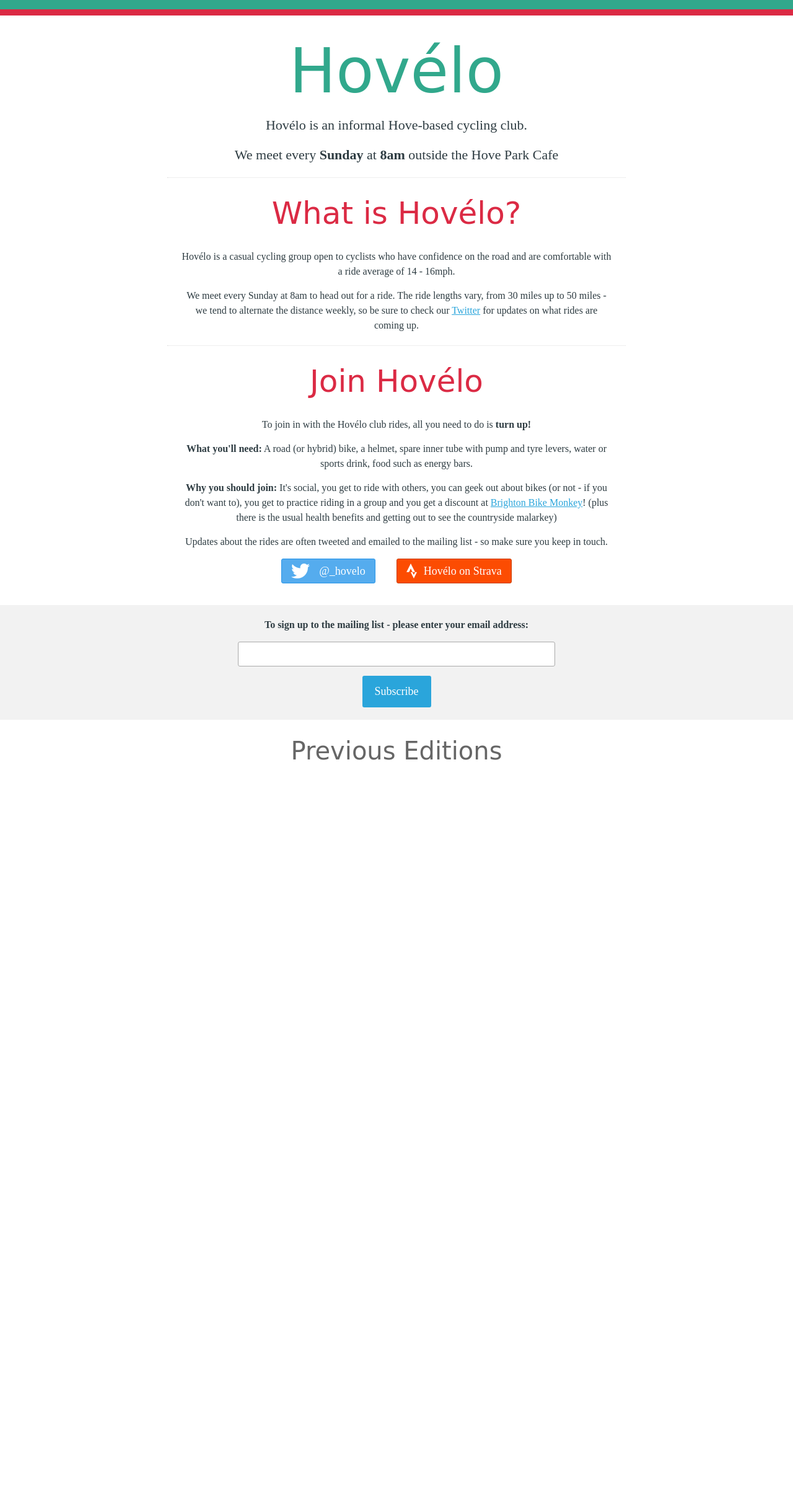
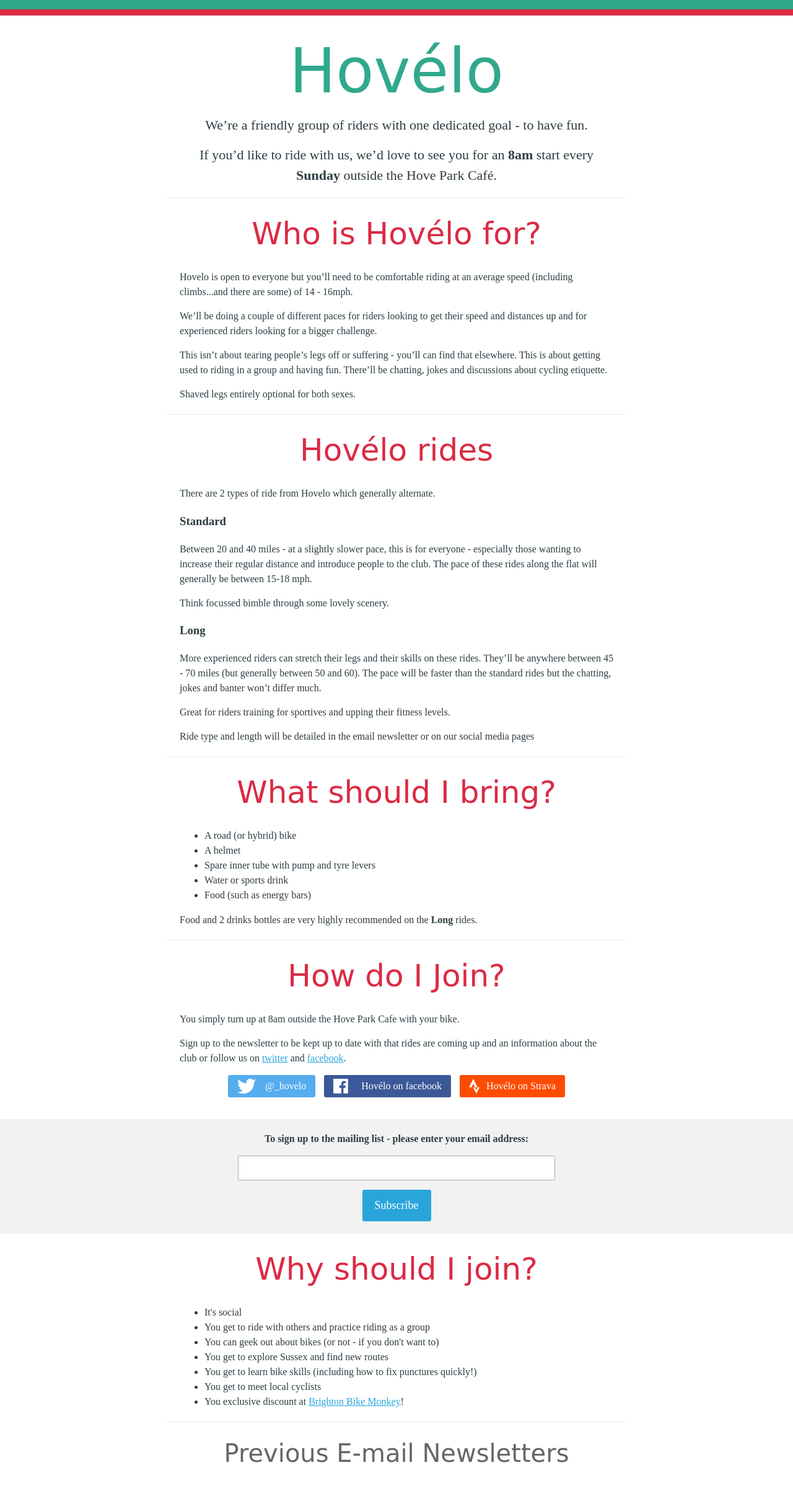
Before and after one commit to hovelo/website, a PHP site: page / in a window 1280 px wide. Shown: the whole page at 62% size. Before the commit the page ends 1226 px from the top, so only its background shows below. Run offline with PHP 8.4, Linux system fonts and the light colour scheme; data that the repository does not hold is empty; some web fonts are replaced.

Commit message:
Content update including addition of facebook link

```diff
--- a/assets/css/style.css
+++ b/assets/css/style.css
@@ -44,12 +44,14 @@ body {
 	font-weight: 300;
 	color: #2E3C42;
 	padding: 40px 0;
+	background: #fff;
 }
 h1, h2 {
 	font-weight: 400;
 	font-family: 'Pacifico', cursive;
 	margin: 0 0 20px;
 	color: #31A88C;
+	text-align: center;
 }
 h1 {
 	font-size: 100px;
@@ -94,8 +96,9 @@ label {
 .wrap {
 	max-width: 700px;
 	margin: 0 auto;
-	text-align: center;
+	text-align: left;
 	padding: 0 20px;
+	background: #fff;
 }
 .wrap + .wrap {
 	border-top: 1px dotted #ddd;
@@ -110,15 +113,18 @@ label {
 
 .hero {
 	font-size: 22px;
+	text-align: center;
 }
 .wrap.featured {
 	padding: 20px;
 	border-top: 0;
 	max-width: 100%;
 	background: #f2f2f2;
+	text-align: center;
 }
 .social-wrap {
 	margin-bottom: 0;
+	text-align: center;
 }
 .social {
 	-webkit-border-radius: 3px;
@@ -130,19 +136,21 @@ label {
 	transition: opacity 0.2s ease;
 	display: inline-block;
 	padding: 10px 15px 10px 60px;
-	margin: 0 15px 15px;
+	margin: 0 5px 15px;
 	line-height: 1;
 	color: #fff;
-	font-size: 18px;
-	border: 1px solid #2795E9;
+	font-size: 16px;
 	text-decoration: none;
 	background: #55acee 15px center no-repeat url('../images/twitter.png');
 }
 .strava {
 	background-color: #FC4C02;
-	border-color: #C93D02;
 	background-image: url('../images/strava.png');
 	padding-left: 43px;
+}
+.facebook {
+	background-color: #3B5998;
+	background-image: url('../images/facebook.png');
 }
 .social:hover {
 	filter: alpha(opacity=80);
@@ -188,6 +196,7 @@ label {
 	margin: 0;
 	padding: 0;
 	list-style: none;
+	text-align: center;
 }
 .list a {
 	text-decoration: none;
--- a/index.php
+++ b/index.php
@@ -1,6 +1,6 @@
 <?php $data = json_decode(file_get_contents(dirname(__FILE__) . '/data/data.json'));?>
 <!doctype html>
-<html class="no-js" itemscope lang="">
+<html class="no-js" itemscope lang="en">
 	<head>
 		<meta charset="utf-8">
 		<meta http-equiv="X-UA-Compatible" content="IE=edge">
@@ -41,22 +41,45 @@
 	<body>
 		<article class="wrap hero">
 	  		<h1>Hovélo</h1>
-	  		<p>Hovélo is an informal Hove-based cycling club.</p>
-	  		<p>We meet every <b>Sunday</b> at <b>8am</b> outside the Hove Park Cafe</p>
+			<p>We’re a friendly group of riders with one dedicated goal - to have&nbsp;fun.</p>
+			<p>If you’d like to ride with us, we’d love to see you for an <strong>8am</strong> start every <strong>Sunday</strong> outside the Hove Park Café.</p>
 		</article>
 		<article class="wrap">
-			<h2>What is Hovélo?</h2>
-			<p>Hovélo is a casual cycling group open to cyclists who have confidence on the road and are comfortable with a ride average of 14 - 16mph.</p>
-			<p>We meet every Sunday at 8am to head out for a ride. The ride lengths vary, from 30 miles up to 50 miles - we tend to alternate the distance weekly, so be sure to check our <a href="http://www.twitter.com/_hovelo" rel="nofollow">Twitter</a> for updates on what rides are coming up.</p>
+			<h2>Who is Hovélo for?</h2>
+			<p>Hovelo is open to everyone but you’ll need to be comfortable riding at an average speed (including climbs...and there are some) of 14 - 16mph. </p>
+			<p>We’ll be doing a couple of different paces for riders looking to get their speed and distances up and for experienced riders looking for a bigger challenge.</p>
+			<p>This isn’t about tearing people’s legs off or suffering - you’ll can find that elsewhere. This is about getting used to riding in a group and having fun. There’ll be chatting, jokes and discussions about cycling etiquette.</p>
+			<p>Shaved legs entirely optional for both sexes.</p>
 		</article>
 		<article class="wrap">
-			<h2>Join Hovélo</h2>
-			<p>To join in with the Hovélo club rides, all you need to do is <b>turn up!</b></p>
-			<p><b>What you'll need:</b> A road (or hybrid) bike, a helmet, spare inner tube with pump and tyre levers, water or sports drink, food such as energy bars.</p>
-			<p><b>Why you should join:</b> It's social, you get to ride with others, you can geek out about bikes (or not - if you don't want to), you get to practice riding in a group and you get a discount at <a href="http://www.brightonbikemonkey.co.uk/" rel="nofollow">Brighton Bike Monkey</a>! (plus there is the usual health benefits and getting out to see the countryside malarkey)</p>
-			<p>Updates about the rides are often tweeted and emailed to the mailing list - so make sure you keep in touch.</p>
+			<h2>Hovélo rides</h2>
+			<p>There are 2 types of ride from Hovelo which generally alternate.</p>
+			<h3>Standard</h3>
+			<p>Between 20 and 40 miles - at a slightly slower pace, this is for everyone - especially those wanting to increase their regular distance and introduce people to the club. The pace of these rides along the flat will generally be between 15-18 mph.</p>
+			<p>Think focussed bimble through some lovely scenery.</p>
+			<h3>Long</h3>
+			<p>More experienced riders can stretch their legs and their skills on these rides. They’ll be anywhere between 45 - 70 miles (but generally between 50 and 60). The pace will be  faster than the standard rides but the chatting, jokes and banter won’t differ much.</p>
+			<p>Great for riders training for sportives and upping their fitness levels.</p>
+			<p>Ride type and length will be detailed in the email newsletter or on our social media pages</p>
+		</article>
+		<article class="wrap">
+			<h2>What should I bring?</h2>
+			<ul>
+				<li>A road (or hybrid) bike</li>
+				<li>A helmet</li>
+				<li>Spare inner tube with pump and tyre levers</li>
+				<li>Water or sports drink</li>
+				<li>Food (such as energy bars)</li>
+			</ul>
+			<p>Food and 2 drinks bottles are very highly recommended on the <b>Long</b> rides.</p>
+		</article>
+		<article class="wrap">
+			<h2>How do I Join?</h2>
+			<p>You simply turn up at 8am outside the Hove Park Cafe with your bike.</p>
+			<p>Sign up to the newsletter to be kept up to date with that rides are coming up and an information about the club or follow us on <a href="http://www.twitter.com/_hovelo" rel="nofollow">twitter</a> and <a href="http://www.facebook.com/hovelo" rel="nofollow">facebook</a>.</p>
 			<p class="social-wrap">
 				<a href="http://www.twitter.com/_hovelo" rel="nofollow"  class="social twitter">@_hovelo</a>
+				<a href="http://www.facebook.com/hovelo" rel="nofollow"  class="social facebook">Hovélo on facebook</a>
 				<a href="http://www.strava.com/clubs/hovelo" rel="nofollow" class="social strava">Hovélo on Strava</a>
 			</p>
 		</article>
@@ -69,7 +92,20 @@
 			</form>
 		</article>
 		<article class="wrap">
-			<h2 class="subtle">Previous Editions</h2>
+			<h2>Why should I join?</h2>
+			<ul>
+				<li>It's social</li>
+				<li>You get to ride with others and practice riding as a group</li>
+				<li>You can geek out about bikes (or not - if you don't want to)</li>
+				<li>You get to explore Sussex and find new routes</li>
+				<li>You get to learn bike skills (including how to fix punctures quickly!)</li>
+				<li>You get to meet local cyclists</li>
+				<li>You exclusive discount at <a href="http://www.brightonbikemonkey.co.uk/" rel="nofollow">Brighton Bike Monkey</a>!</li>
+			</ul>
+		</article>
+
+		<article class="wrap">
+			<h2 class="subtle">Previous E-mail Newsletters</h2>
 			<ul class="list">
 <?php foreach($data->mailchimp->campaigns as $c) : ?>
 				<li>
```
Also changed, not shown: assets/images/facebook.png (added).
